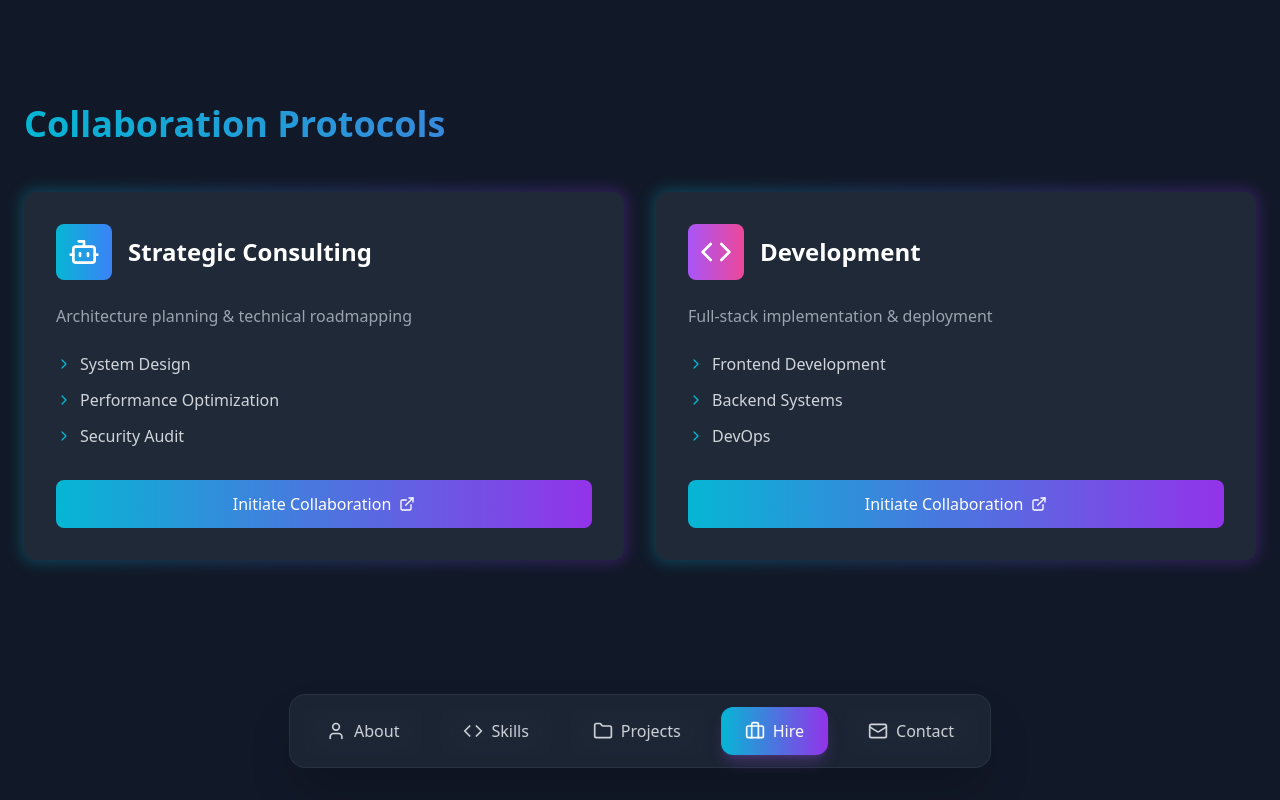
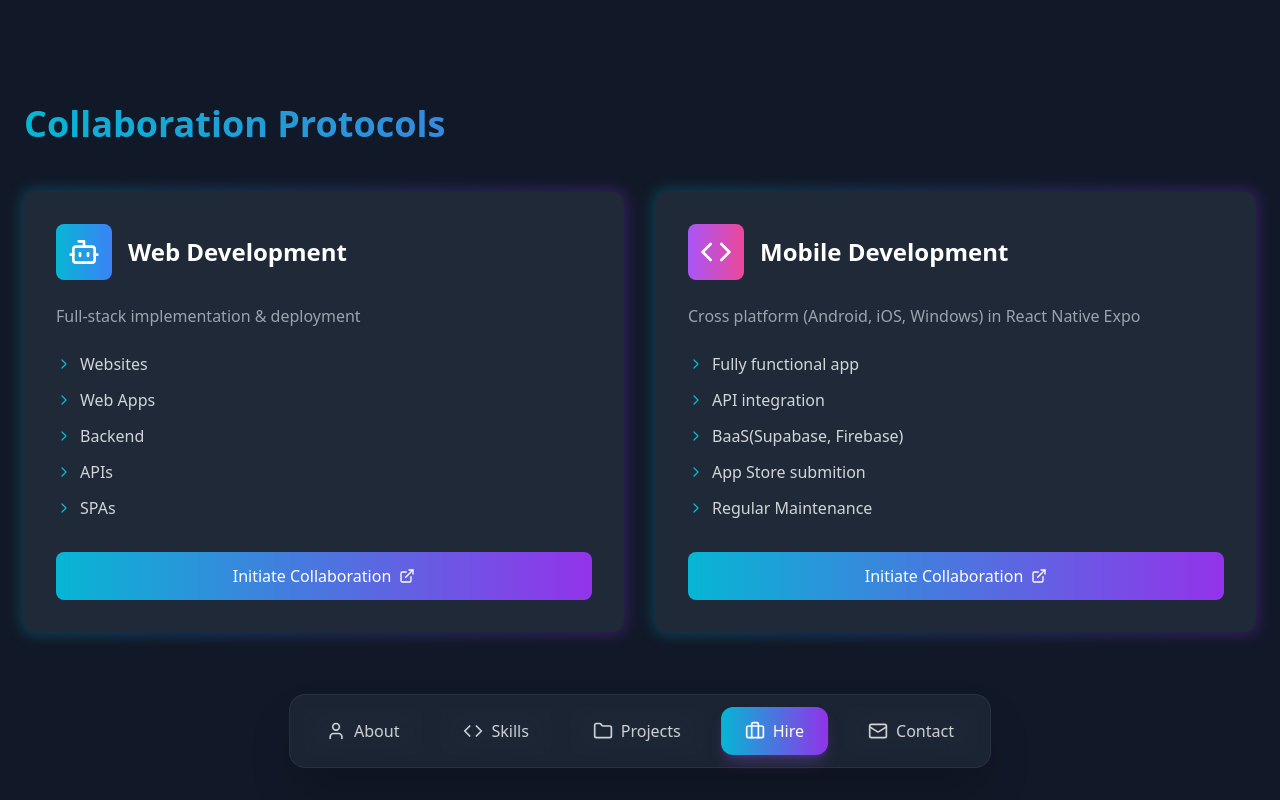
Before and after one commit to xjohanseen/xjohanseen.github.io, a React (Vite) app: page / in a window 1280 px wide. Both pictures are taken after a click on the button "Hire". Built offline with nearby package versions, Linux system fonts and the light colour scheme.

Commit message:
Updated contact section

```diff
--- a/package.json
+++ b/package.json
@@ -17,6 +17,7 @@
     "@types/three": "^0.169.0",
     "class-variance-authority": "^0.7.0",
     "clsx": "^2.1.1",
+    "emailjs-com": "^3.2.0",
     "framer-motion": "^11.11.10",
     "lucide-react": "^0.453.0",
     "react": "^18.3.1",
--- a/src/components/Portfolio.tsx
+++ b/src/components/Portfolio.tsx
@@ -403,16 +403,16 @@ const Portfolio = () => {
       <div className="grid grid-cols-1 md:grid-cols-2 gap-8">
         {[
           {
-            title: "Strategic Consulting",
-            description: "Architecture planning & technical roadmapping",
-            features: ["System Design", "Performance Optimization", "Security Audit"],
+            title: "Web Development",
+            description: "Full-stack implementation & deployment",
+            features: ["Websites", "Web Apps", "Backend", "APIs", "SPAs"],
             icon: <Bot className="w-8 h-8" />,
             color: "from-cyan-500 to-blue-500"
           },
           {
-            title: "Development",
-            description: "Full-stack implementation & deployment",
-            features: ["Frontend Development", "Backend Systems", "DevOps"],
+            title: "Mobile Development",
+            description: "Cross platform (Android, iOS, Windows) in React Native Expo",
+            features: ["Fully functional app", "API integration", "BaaS(Supabase, Firebase)", "App Store submition", "Regular Maintenance"],
             icon: <Code className="w-8 h-8" />,
             color: "from-purple-500 to-pink-500"
           }
@@ -459,11 +459,22 @@ const Portfolio = () => {
     </div>
   );
 
-  const ContactSection = () => (
+  const ContactSection = () => {
+    const email = "xjohanseen@gmail.com";
+    const subject = encodeURIComponent("Inquiry for collaboration");
+    const body = encodeURIComponent("Hi, I would like to get in touch regarding...");
+
+    const mailtoLink = `mailto:${email}?subject=${subject}&body=${body}`;
+
+    return (
       <div className={`space-y-12 transform ${isLoaded ? "translate-y-0 opacity-100" : "translate-y-20 opacity-0"} transition-all duration-1000`}>
         <h2 className="text-4xl font-orbitron font-bold bg-gradient-to-r from-cyan-500 to-purple-600 text-transparent bg-clip-text">
-        Initialize Connection
+          Initialise Connection
         </h2>
+
+        <p className={"text-xl font-space-grotesk font-bold text-gray-400 mb-2"}>
+          💡 Get in touch with me now
+        </p>
 
         <div className="relative">
           <div className="absolute -inset-0.5 bg-gradient-to-r from-cyan-500 to-purple-600 rounded-xl blur opacity-30"></div>
@@ -472,6 +483,7 @@ const Portfolio = () => {
               <div className="space-y-2">
                 <label className="text-gray-300 font-space-grotesk">Identification</label>
                 <input
+                  required
                   type="text"
                   placeholder="Your Name"
                   className="w-full p-4 bg-gray-900 rounded-lg border border-gray-700 focus:ring-2 focus:ring-cyan-500 focus:border-transparent outline-none text-white placeholder-gray-500 transition-all duration-300"
@@ -480,6 +492,7 @@ const Portfolio = () => {
               <div className="space-y-2">
                 <label className="text-gray-300 font-space-grotesk">Communication Channel</label>
                 <input
+                  required
                   type="email"
                   placeholder="Your Email"
                   className="w-full p-4 bg-gray-900 rounded-lg border border-gray-700 focus:ring-2 focus:ring-cyan-500 focus:border-transparent outline-none text-white placeholder-gray-500 transition-all duration-300"
@@ -490,13 +503,98 @@ const Portfolio = () => {
             <div className="space-y-2">
               <label className="text-gray-300 font-space-grotesk">Transmission Content</label>
               <textarea
+                required
                 placeholder="Your Message"
                 rows={6}
                 className="w-full p-4 bg-gray-900 rounded-lg border border-gray-700 focus:ring-2 focus:ring-cyan-500 focus:border-transparent outline-none text-white placeholder-gray-500 transition-all duration-300"
               />
             </div>
 
-          <button className="w-full py-4 px-6 rounded-lg bg-gradient-to-r from-cyan-500 to-purple-600 text-white font-medium hover:from-cyan-600 hover:to-purple-700 transition-all duration-300 transform hover:scale-[1.02] font-space-grotesk">
+            <a type={"submit"} href={mailtoLink} className="w-full py-4 px-6 rounded-lg bg-gradient-to-r from-cyan-500 to-purple-600 text-white font-medium hover:from-cyan-600 hover:to-purple-700 transition-all duration-300 transform hover:scale-[1.02] font-space-grotesk text-center block">
+              <span className="flex items-center justify-center gap-2">
+                Transmit Message
+                <Mail className="w-5 h-5" />
+              </span>
+            </a>
+          </form>
+        </div>
+      </div>
+    );
+  };
+
+  /**
+   * const ContactSection = () => {
+    const [name, setName] = useState('');
+    const [email, setEmail] = useState('');
+    const [message, setMessage] = useState('');
+    const [isLoaded, setIsLoaded] = useState(true);
+
+    const sendEmail = (e) => {
+      e.preventDefault();
+
+      const templateParams = {
+        from_name: name,
+        from_email: email,
+        message: message,
+      };
+
+      emailjs.send("service_y7xfjat", "template_sisye5p", templateParams, 'YOUR_USER_ID')
+        .then((response) => {
+          console.log('Email sent successfully!', response.status, response.text);
+          // Optionally clear the form or show a success message
+        }, (err) => {
+          console.error('Failed to send email. Error:', err);
+        });
+    };
+
+    return (
+      <div className={`space-y-12 transform ${isLoaded ? "translate-y-0 opacity-100" : "translate-y-20 opacity-0"} transition-all duration-1000`}>
+        <h2 className="text-4xl font-orbitron font-bold bg-gradient-to-r from-cyan-500 to-purple-600 text-transparent bg-clip-text">
+          Initialise Connection
+        </h2>
+
+        <p className={"text-xl font-space-grotesk font-bold text-gray-400 mb-2"}>
+          💡 Get in touch with me now
+        </p>
+
+        <div className="relative">
+          <div className="absolute -inset-0.5 bg-gradient-to-r from-cyan-500 to-purple-600 rounded-xl blur opacity-30"></div>
+          <form className="relative space-y-6 p-8 bg-gray-800 rounded-xl" onSubmit={sendEmail}>
+            <div className="grid grid-cols-1 md:grid-cols-2 gap-6">
+              <div className="space-y-2">
+                <label className="text-gray-300 font-space-grotesk">Identification</label>
+                <input
+                  type="text"
+                  placeholder="Your Name"
+                  value={name}
+                  onChange={(e) => setName(e.target.value)}
+                  className="w-full p-4 bg-gray-900 rounded-lg border border-gray-700 focus:ring-2 focus:ring-cyan-500 focus:border-transparent outline-none text-white placeholder-gray-500 transition-all duration-300"
+                />
+              </div>
+              <div className="space-y-2">
+                <label className="text-gray-300 font-space-grotesk">Communication Channel</label>
+                <input
+                  type="email"
+                  placeholder="Your Email"
+                  value={email}
+                  onChange={(e) => setEmail(e.target.value)}
+                  className="w-full p-4 bg-gray-900 rounded-lg border border-gray-700 focus:ring-2 focus:ring-cyan-500 focus:border-transparent outline-none text-white placeholder-gray-500 transition-all duration-300"
+                />
+              </div>
+            </div>
+
+            <div className="space-y-2">
+              <label className="text-gray-300 font-space-grotesk">Transmission Content</label>
+              <textarea
+                placeholder="Your Message"
+                rows={6}
+                value={message}
+                onChange={(e) => setMessage(e.target.value)}
+                className="w-full p-4 bg-gray-900 rounded-lg border border-gray-700 focus:ring-2 focus:ring-cyan-500 focus:border-transparent outline-none text-white placeholder-gray-500 transition-all duration-300"
+              />
+            </div>
+
+            <button type="submit" className="w-full py-4 px-6 rounded-lg bg-gradient-to-r from-cyan-500 to-purple-600 text-white font-medium hover:from-cyan-600 hover:to-purple-700 transition-all duration-300 transform hover:scale-[1.02] font-space-grotesk">
               <span className="flex items-center justify-center gap-2">
                 Transmit Message
                 <Mail className="w-5 h-5" />
@@ -506,6 +604,8 @@ const Portfolio = () => {
         </div>
       </div>
     );
+  };
+   */
 
     return (
         <div className="min-h-screen bg-gray-900 text-white overflow-hidden">
```
Also changed, not shown: 1 other file (tests, documents, lock files or other folders). Lines whose indentation alone changed are shown as unchanged.
